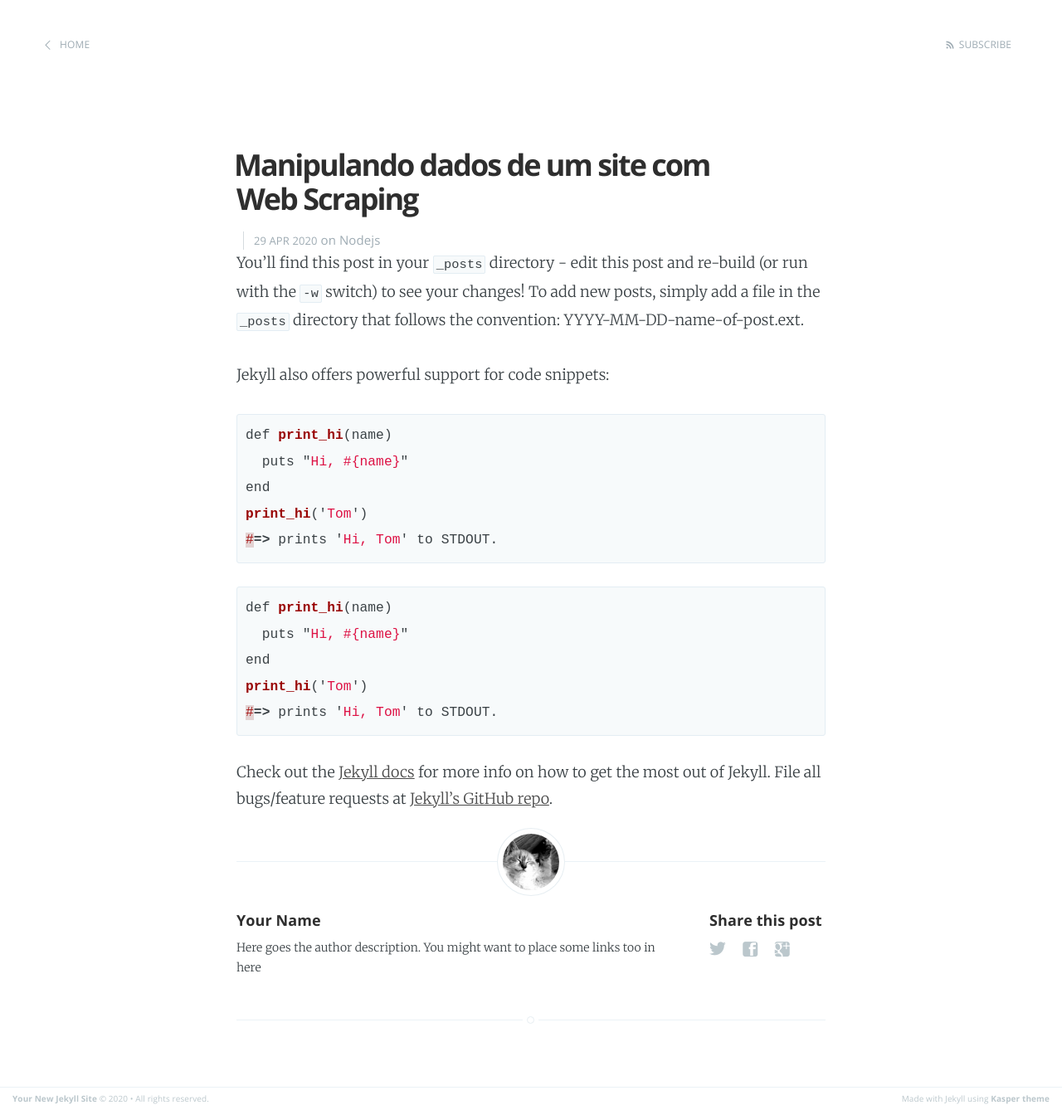
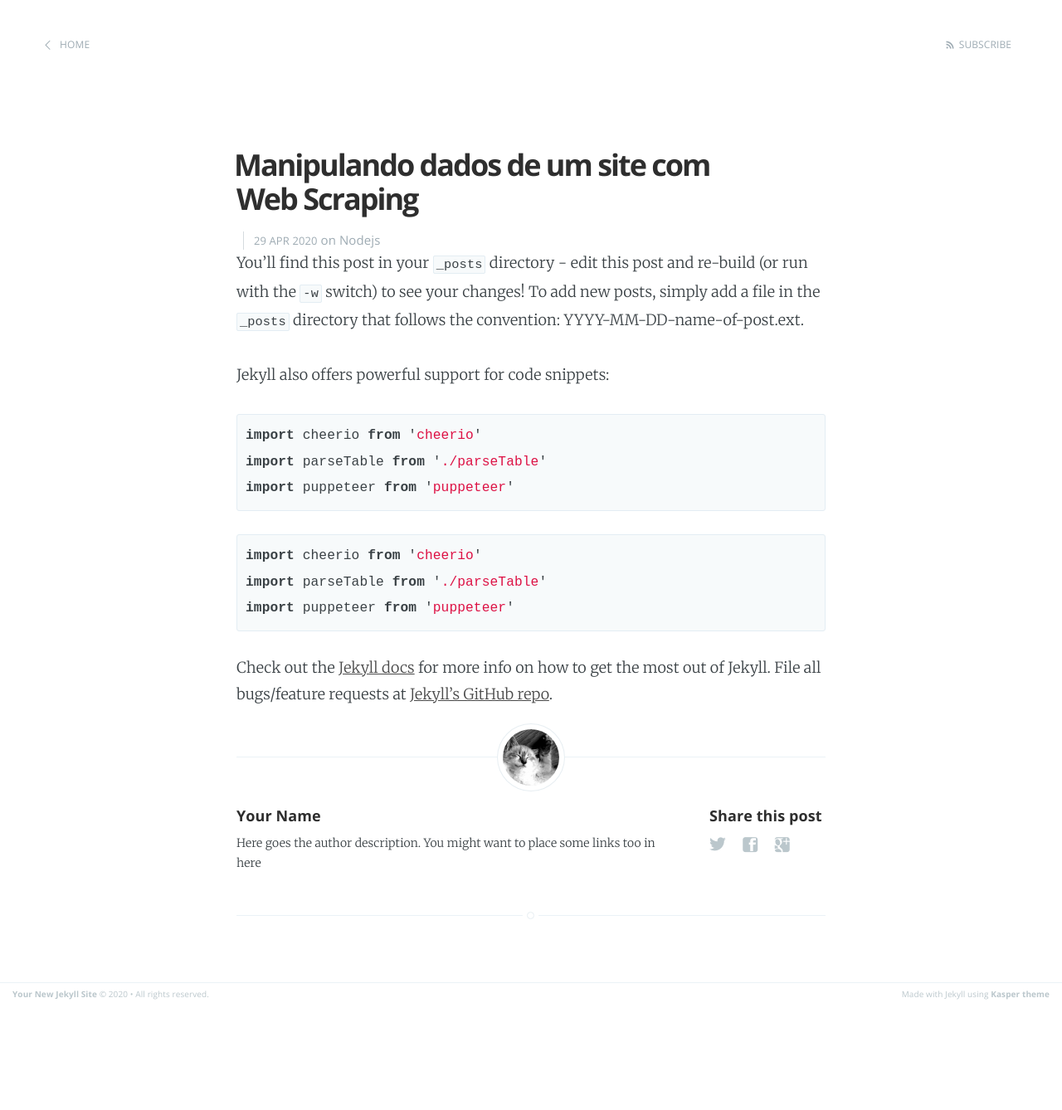
Before and after one commit to pedroentringer/pedroentringer.github.io, a Jekyll site: the page built from _posts/2020-04-29-Manipulando-dados-de-um-site-com-web-scraping.markdown, in a window 1280 px wide. Shown: the whole page at 83% size. Built offline with Jekyll 4.4.1, drawn with Linux system fonts in a browser that asks for light colours; after the commit the page ends 1212 px from its top, so only the background shows below that.

Commit message:
teste js

```diff
--- a/_posts/2020-04-29-Manipulando-dados-de-um-site-com-web-scraping.markdown
+++ b/_posts/2020-04-29-Manipulando-dados-de-um-site-com-web-scraping.markdown
@@ -11,19 +11,15 @@ To add new posts, simply add a file in the `_posts` directory that follows the c
 Jekyll also offers powerful support for code snippets:
 
 {% highlight js %}
-def print_hi(name)
-  puts "Hi, #{name}"
-end
-print_hi('Tom')
-#=> prints 'Hi, Tom' to STDOUT.
+import cheerio from 'cheerio'
+import parseTable from './parseTable'
+import puppeteer from 'puppeteer'
 {% endhighlight %}
 
 {% highlight javascript %}
-def print_hi(name)
-  puts "Hi, #{name}"
-end
-print_hi('Tom')
-#=> prints 'Hi, Tom' to STDOUT.
+import cheerio from 'cheerio'
+import parseTable from './parseTable'
+import puppeteer from 'puppeteer'
 {% endhighlight %}
 
 Check out the [Jekyll docs][jekyll] for more info on how to get the most out of Jekyll. File all bugs/feature requests at [Jekyll's GitHub repo][jekyll-gh].
```
